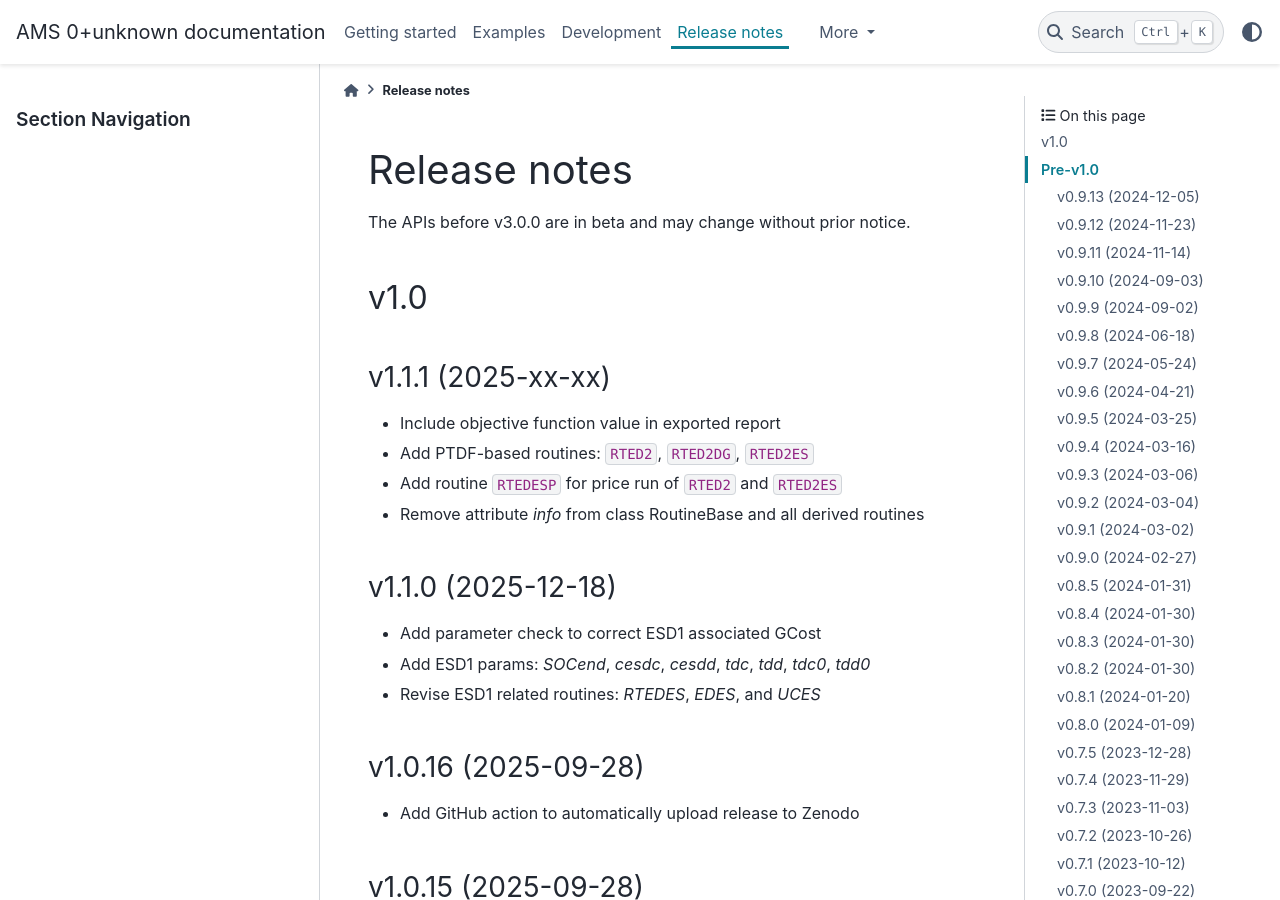
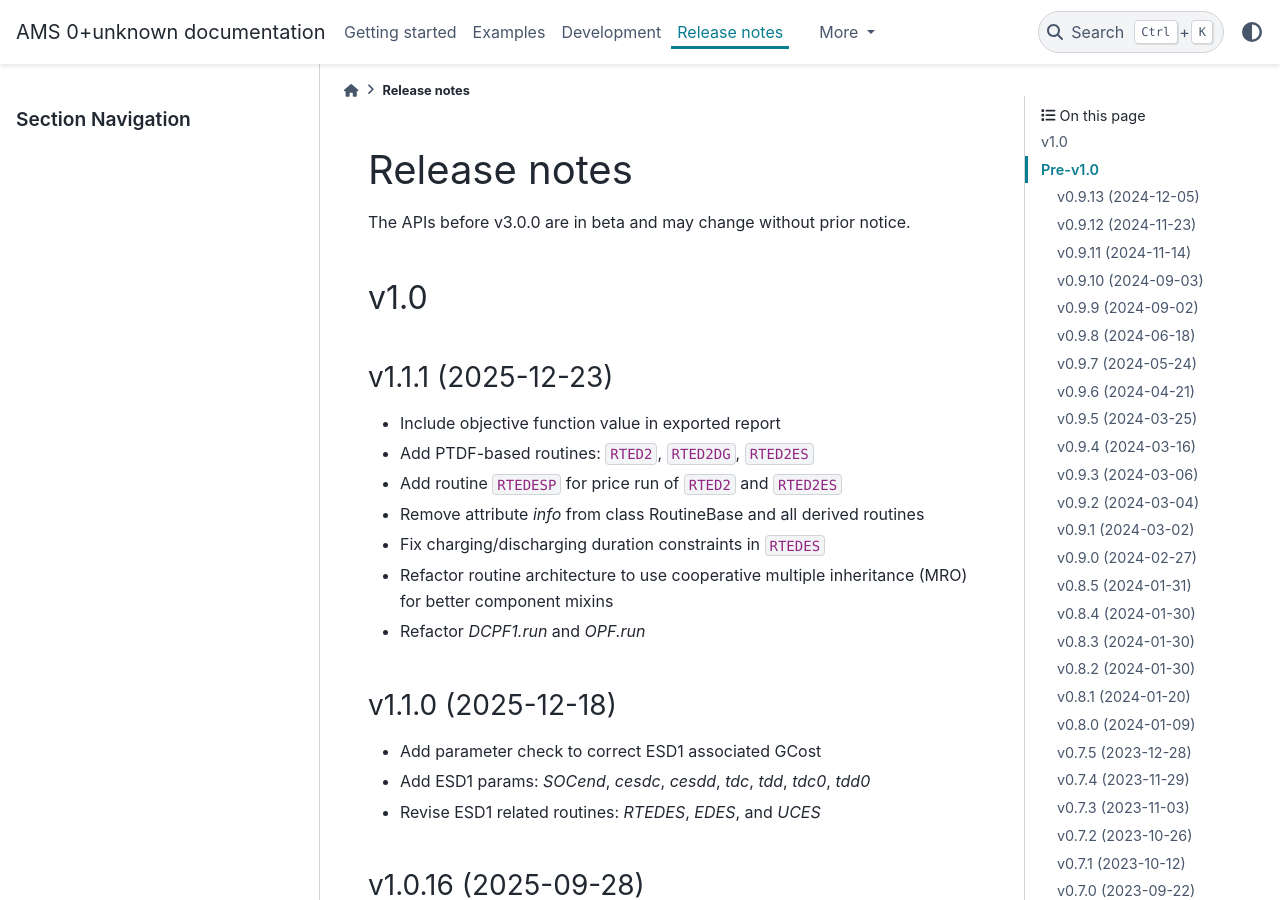
Before and after one commit to CURENT/ams, a Sphinx documentation site: the page built from docs/source/release-notes.rst, in a window 1280 px wide and 900 px high. Built offline with Sphinx 7.4.7 and the PyData theme 0.15.4, drawn with Linux system fonts in a browser that asks for light colours; pages that are not in the unit, such as notebooks, are missing from menus.

Commit message:
Update release notes

```diff
--- a/docs/source/release-notes.rst
+++ b/docs/source/release-notes.rst
@@ -9,13 +9,17 @@ The APIs before v3.0.0 are in beta and may change without prior notice.
 v1.0
 ==========
 
-v1.1.1 (2025-xx-xx)
+v1.1.1 (2025-12-23)
 ----------------------
 
 - Include objective function value in exported report
 - Add PTDF-based routines: ``RTED2``, ``RTED2DG``, ``RTED2ES``
 - Add routine ``RTEDESP`` for price run of ``RTED2`` and ``RTED2ES``
 - Remove attribute `info` from class RoutineBase and all derived routines
+- Fix charging/discharging duration constraints in ``RTEDES``
+- Refactor routine architecture to use cooperative multiple inheritance (MRO)
+  for better component mixins
+- Refactor `DCPF1.run` and `OPF.run`
 
 v1.1.0 (2025-12-18)
 ----------------------
```
